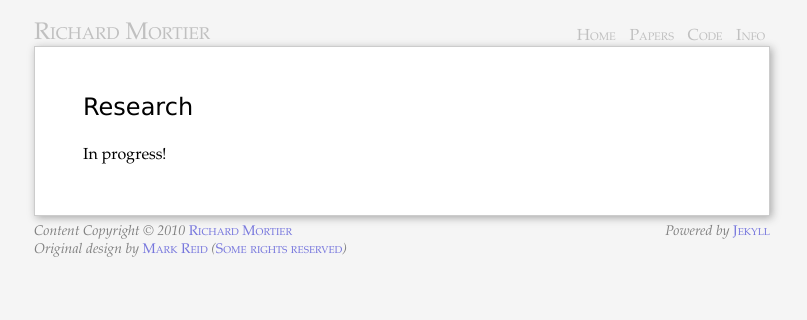
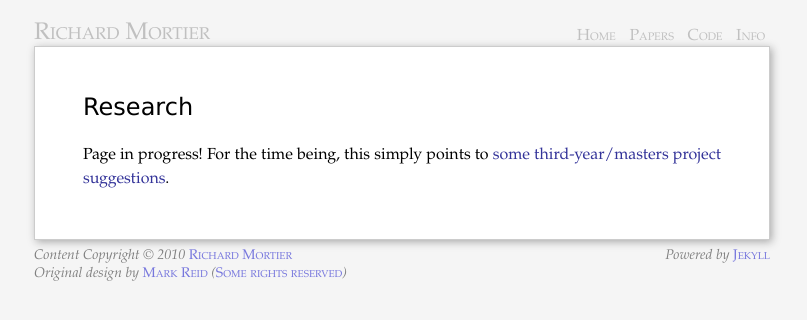
Before and after one commit to mor1/mort-www, a Jekyll site: the page built from research/index.md, in a window 1280 px wide. Shown: the top 320 px of the page, without its empty margins (238-1045 px from the left). Built offline with Jekyll 4.4.1, drawn with Linux system fonts in a browser that asks for light colours; Markdown is read by kramdown in place of the engine named in the settings.

Commit message:
tweaked project suggestions page

```diff
--- a/research/index.md
+++ b/research/index.md
@@ -7,4 +7,7 @@ parent: mort
 Research
 ========
 
-In progress!
+Page in progress!  For the time being, this simply points to [some
+third-year/masters project suggestions][projects].
+
+[projects]: research/2010-projects/
```
Also changed, not shown: research/2010-projects/index.md (+1 -1 lines).
